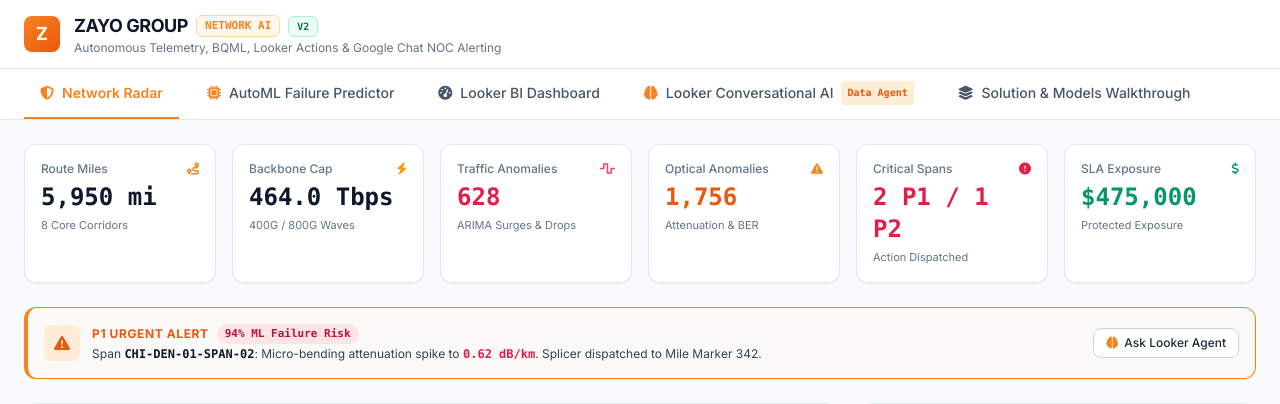
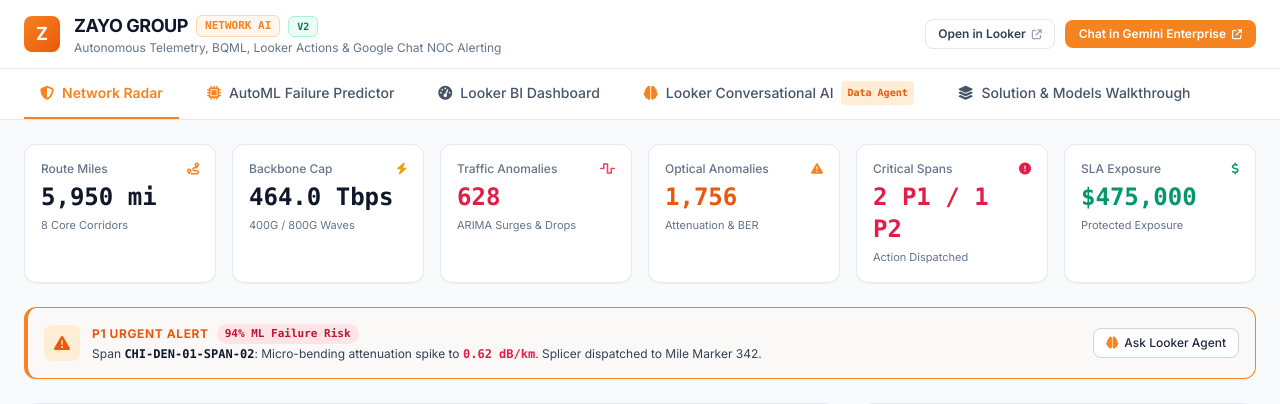
Before and after one commit to zacharagosa/agentic_looker_development_demo_kit, a Python web app: template templates/index.html in a window 1280 px wide. Shown: the top 404 px of the page. Run offline with Jinja, Linux system fonts and the light colour scheme; the template is opened without the code that fills it, so the values that code supplies are empty; some libraries are stand-ins or nearby versions.

Commit message:
Move both Open in Looker and Chat in Gemini Enterprise links into top main header bar

```diff
--- a/templates/index.html
+++ b/templates/index.html
@@ -71,6 +71,20 @@
           </div>
           <p class="text-xs text-slate-500">Autonomous Telemetry, BQML, Looker Actions & Google Chat NOC Alerting</p>
         </div>
+      </div>
+
+      <!-- External Links in Top Main Header -->
+      <div class="flex items-center space-x-2.5">
+        <a href="https://3417a175-fe20-4370-974f-2f2b535340ab.looker.app/dashboards/169" target="_blank"
+           class="text-xs px-3 py-1.5 rounded-lg border border-slate-200 bg-white hover:bg-slate-50 text-slate-700 hover:text-[#f5831f] font-semibold flex items-center space-x-1.5 transition shadow-xs">
+          <span>Open in Looker</span>
+          <i class="fa-solid fa-arrow-up-right-from-square text-[10px] text-slate-400"></i>
+        </a>
+        <a href="https://vertexaisearch.cloud.google.com/home/cid/8816aa35-65e6-45ec-b8a4-0ba394801abb/r/session/16242364684410018343?hl=en_US&_gl=1*nzewaq*_ga*MTMxNjI5ODAxNy4xNjk4MjQ2OTM3*_ga_WH2QY8WWF5*czE3ODkwODI3OTYkbzI0NCRnMSR0MTc4OTA4MjgyMCRqMzYkbDAkaDA.&pli=1" target="_blank"
+           class="text-xs px-3.5 py-1.5 rounded-lg bg-[#f5831f] hover:bg-[#ea580c] text-white font-semibold flex items-center space-x-1.5 transition shadow-xs">
+          <span>Chat in Gemini Enterprise</span>
+          <i class="fa-solid fa-arrow-up-right-from-square text-[10px]"></i>
+        </a>
       </div>
     </div>
   </header>
@@ -439,16 +453,7 @@
     <!-- ============================================================= -->
     <!-- TAB 3: LOOKER BI DASHBOARD -->
     <!-- ============================================================= -->
-    <div id="tab-looker" class="tab-pane hidden w-full relative">
-      <!-- Floating Open in Looker action (positioned to left of Looker's native right-hand options) -->
-      <div class="absolute top-3 right-[290px] z-10">
-        <a href="https://3417a175-fe20-4370-974f-2f2b535340ab.looker.app/dashboards/169" target="_blank"
-           class="text-xs px-3.5 py-1.5 rounded-lg bg-[#f5831f] hover:bg-[#ea580c] text-white font-semibold flex items-center space-x-1.5 transition shadow-sm">
-          <span>Open in Looker</span>
-          <i class="fa-solid fa-arrow-up-right-from-square text-[10px]"></i>
-        </a>
-      </div>
-
+    <div id="tab-looker" class="tab-pane hidden w-full">
       <!-- Edge-to-edge Embedded Dashboard iframe -->
       <iframe src="https://3417a175-fe20-4370-974f-2f2b535340ab.looker.app/embed/dashboards/169?theme=zayo_corporate&allow_login_screen=true"
               style="width: 100%; height: calc(100vh - 105px); min-height: 850px; border: 0; display: block;"
@@ -458,16 +463,7 @@
     <!-- ============================================================= -->
     <!-- TAB 5: LOOKER CONVERSATIONAL ANALYTICS -->
     <!-- ============================================================= -->
-    <div id="tab-looker-ca" class="tab-pane hidden w-full relative">
-      <!-- Floating Gemini Enterprise action (positioned to left of Looker's native right-hand options) -->
-      <div class="absolute top-3 right-[290px] z-10">
-        <a href="https://vertexaisearch.cloud.google.com/home/cid/8816aa35-65e6-45ec-b8a4-0ba394801abb/r/session/16242364684410018343?hl=en_US&_gl=1*nzewaq*_ga*MTMxNjI5ODAxNy4xNjk4MjQ2OTM3*_ga_WH2QY8WWF5*czE3ODkwODI3OTYkbzI0NCRnMSR0MTc4OTA4MjgyMCRqMzYkbDAkaDA.&pli=1" target="_blank"
-           class="text-xs px-3.5 py-1.5 rounded-lg bg-[#f5831f] hover:bg-[#ea580c] text-white font-semibold flex items-center space-x-1.5 transition shadow-sm">
-          <span>Chat in Gemini Enterprise</span>
-          <i class="fa-solid fa-arrow-up-right-from-square text-[10px]"></i>
-        </a>
-      </div>
-
+    <div id="tab-looker-ca" class="tab-pane hidden w-full">
       <!-- Edge-to-edge Embedded CA iframe -->
       <iframe id="looker-ca-iframe"
               src="https://3417a175-fe20-4370-974f-2f2b535340ab.looker.app/embed/conversations?ds.agent=e8e08189aefe4301b80d1dd45d444f3d&theme=zayo_corporate&allow_login_screen=true"
```
